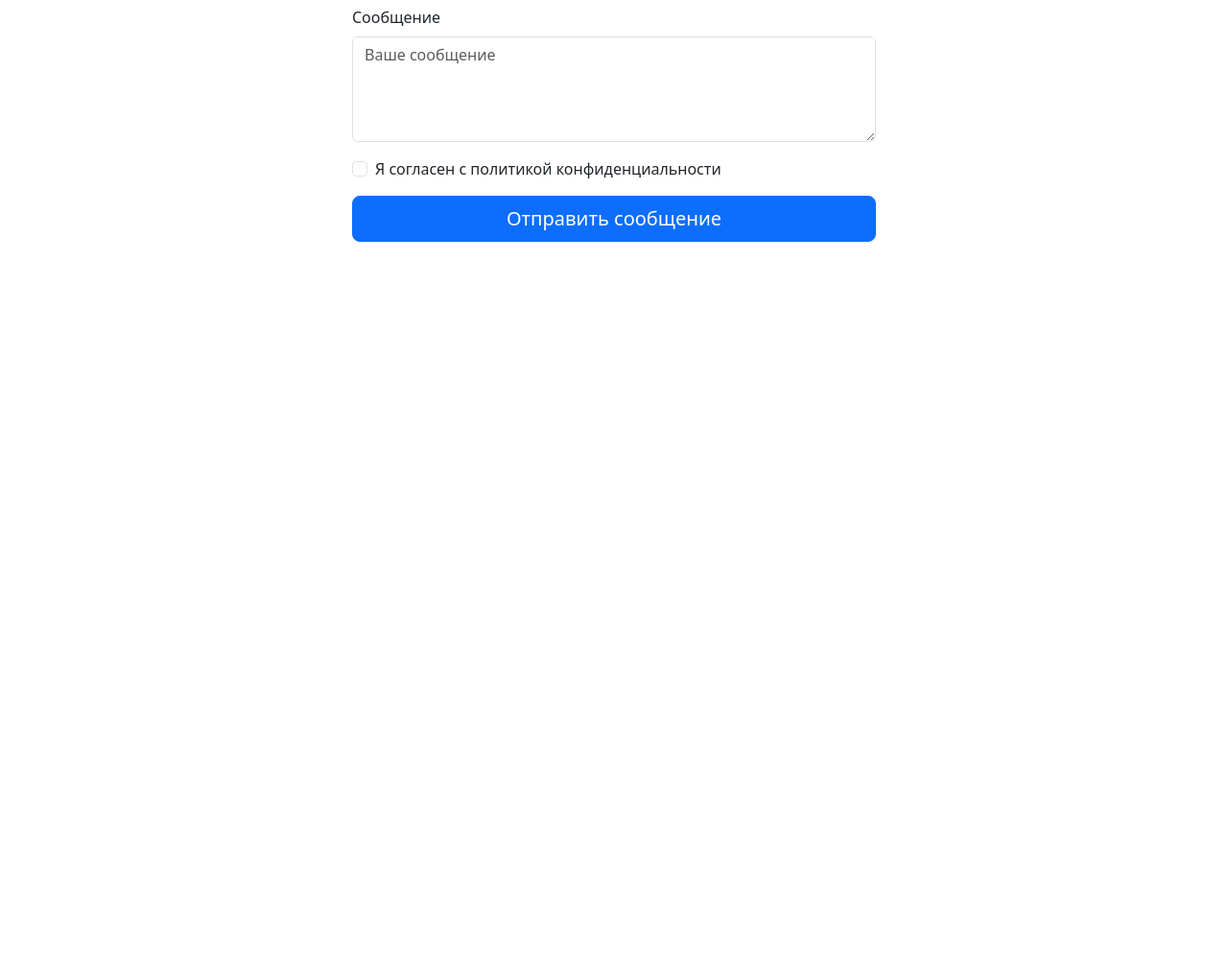
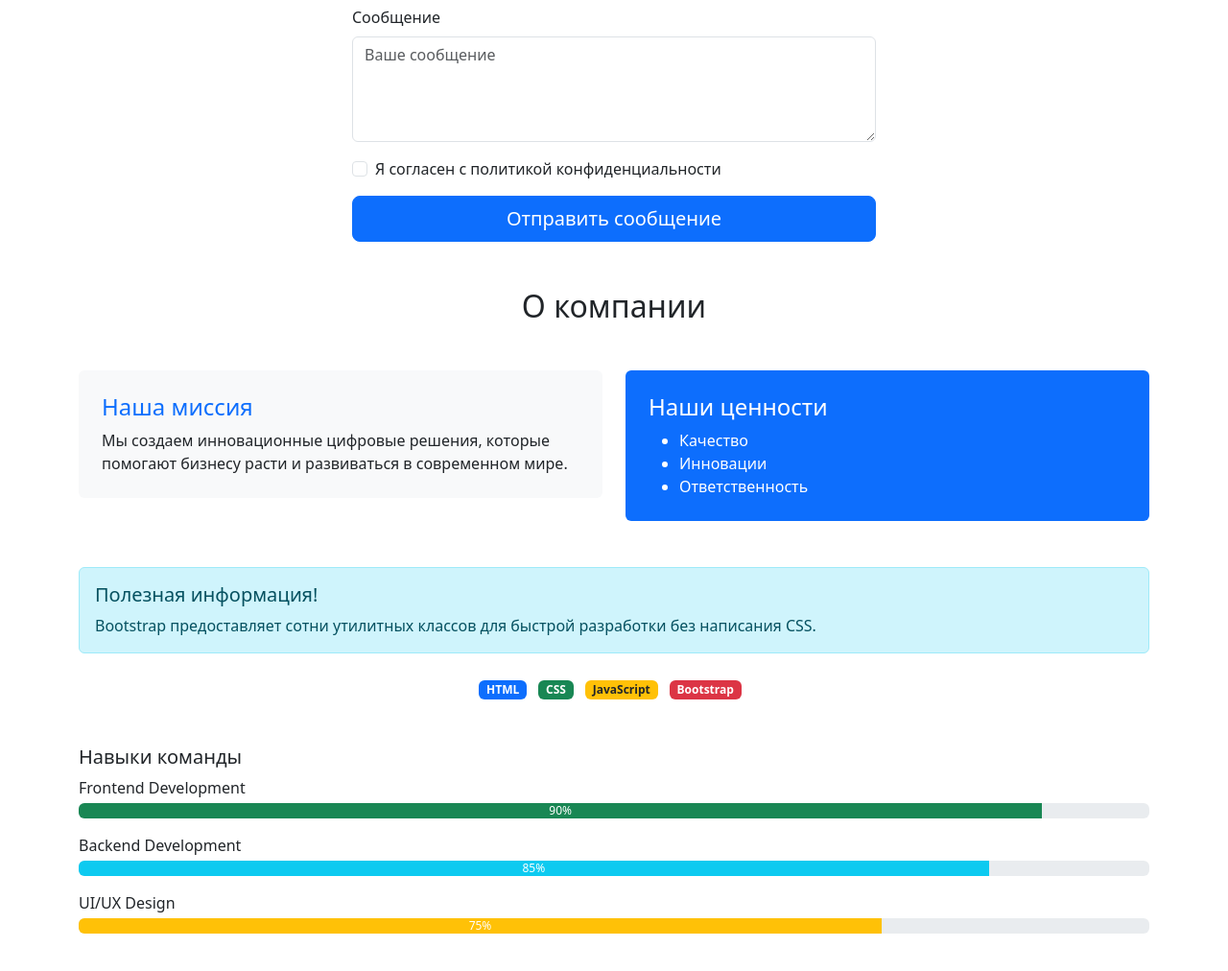
Before and after one commit to nataries/isrpo-lab13, a plain HTML site: page index.html in a window 1280 px wide. Shown: the part 924-1936 px from the top of the page at 96% size. Before the commit the page ends 1224 px from the top, so only its background shows below. Drawn offline with nearby package versions, Linux system fonts and the light colour scheme.

Commit message:
Step 7: Bootstrap utility classes

```diff
--- a/index.html
+++ b/index.html
@@ -132,6 +132,91 @@ sRIl4kxILFvY47J16cr9ZwB07vP4J8+LH7qKQnuqkuIAvNWLzeN8tE5YBujZqJLB"
         </div>
       </div>
     </div>
+    <!-- Секция утилитных классов -->
+    <div class="container my-5" id="about">
+      <h2 class="text-center mb-5">О компании</h2>
+      <!-- Отступы и выравнивание -->
+      <div class="row">
+        <div class="col-md-6 mb-4">
+          <div class="p-4 bg-light rounded">
+            <h4 class="text-primary">Наша миссия</h4>
+            <p class="mb-0">Мы создаем инновационные цифровые решения, которые помогают бизнесу расти и развиваться в современном мире.</p>
+          </div>
+        </div>
+        <div class="col-md-6 mb-4">
+          <div class="p-4 bg-primary text-white rounded">
+            <h4>Наши ценности</h4>
+            <ul class="mb-0">
+              <li>Качество</li>
+              <li>Инновации</li>
+              <li>Ответственность</li>
+            </ul>
+          </div>
+        </div>
+      </div>
+      <!-- Примеры утилитных классов -->
+      <div class="alert alert-info mt-4" role="alert">
+        <h5 class="alert-heading">Полезная информация!</h5>
+        <p class="mb-0">Bootstrap предоставляет сотни утилитных классов для быстрой разработки без написания CSS.</p>
+      </div>
+      <!-- Бейджи и кнопки -->
+      <div class="text-center mt-4">
+        <span class="badge bg-primary me-2">HTML</span>
+        <span class="badge bg-success me-2">CSS</span>
+        <span class="badge bg-warning text-dark me-2">JavaScript</span>
+        <span class="badge bg-danger me-2">Bootstrap</span>
+      </div>
+      <!-- Прогресс-бары -->
+      <div class="mt-5">
+        <h5>Навыки команды</h5>
+        <div class="mb-3">
+          <label class="mb-1">Frontend Development</label>
+          <div class="progress">
+            <div
+              class="progress-bar bg-success"
+              role="progressbar"
+              style="width: 90%"
+              aria-valuenow="90"
+              aria-valuemin="0"
+              aria-valuemax="100"
+            >
+              90%
+            </div>
+          </div>
+        </div>
+        <div class="mb-3">
+          <label class="mb-1">Backend Development</label>
+          <div class="progress">
+            <div
+              class="progress-bar bg-info"
+              role="progressbar"
+              style="width: 85%"
+              aria-valuenow="85"
+              aria-valuemin="0"
+              aria-valuemax="100"
+            >
+              85%
+            </div>
+          </div>
+        </div>
+        <div class="mb-3">
+          <label class="mb-1">UI/UX Design</label>
+          <div class="progress">
+            <div
+              class="progress-bar bg-warning"
+              role="progressbar"
+              style="width: 75%"
+              aria-valuenow="75"
+              aria-valuemin="0"
+              aria-valuemax="100"
+            >
+              75%
+            </div>
+          </div>
+        </div>
+      </div>
+    </div>
+
     <script
       src="https://cdn.jsdelivr.net/npm/bootstrap@5.3.8/dist/js/bootstrap.bundle.min.js"
       integrity="sha384
```
Also changed, not shown: img/gitPushLab12_Bootstrap_Zastavnaya.png (added), img/step7_utilities_Zastavnaya.png (added).
